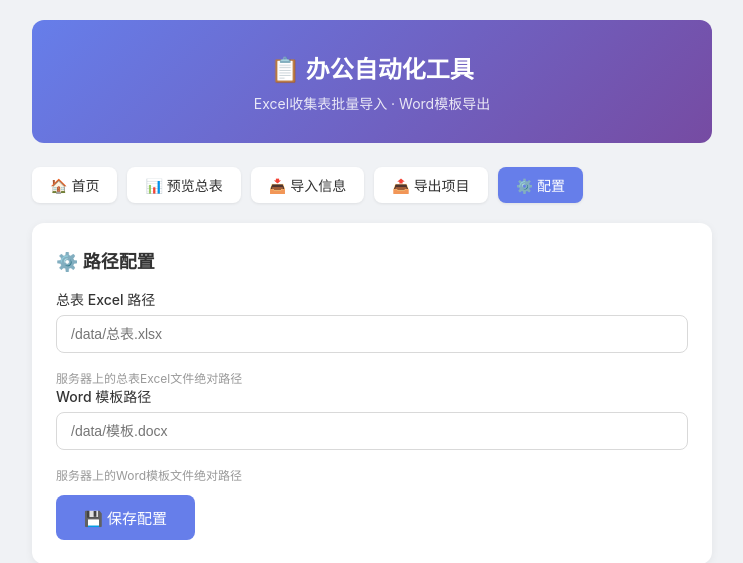
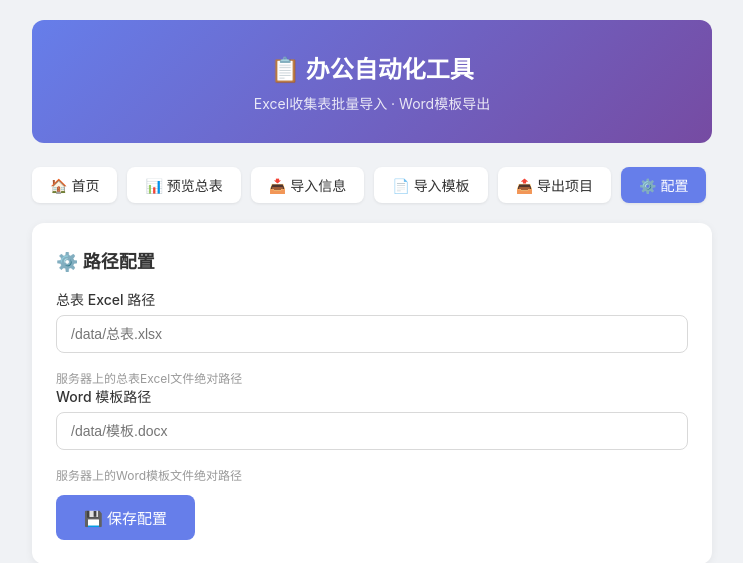
Before and after one commit to tszy333/office_auto, a Flask app: page /config in a window 1280 px wide. Shown: the top 563 px of the page, without its empty margins (268-1011 px from the left). Run offline with Flask 3, Linux system fonts and the light colour scheme.

Commit message:
feat: add Word template upload/overwrite feature

```diff
--- a/templates/base.html
+++ b/templates/base.html
@@ -58,6 +58,7 @@
             <a href="/" class="{% if request.path == '/' %}active{% endif %}">🏠 首页</a>
             <a href="/preview" class="{% if request.path == '/preview' %}active{% endif %}">📊 预览总表</a>
             <a href="/import" class="{% if request.path == '/import' %}active{% endif %}">📥 导入信息</a>
+            <a href="/import_template" class="{% if request.path == '/import_template' %}active{% endif %}">📄 导入模板</a>
             <a href="/export" class="{% if request.path == '/export' %}active{% endif %}">📤 导出项目</a>
             <a href="/config" class="{% if request.path == '/config' %}active{% endif %}">⚙️ 配置</a>
         </div>
```
